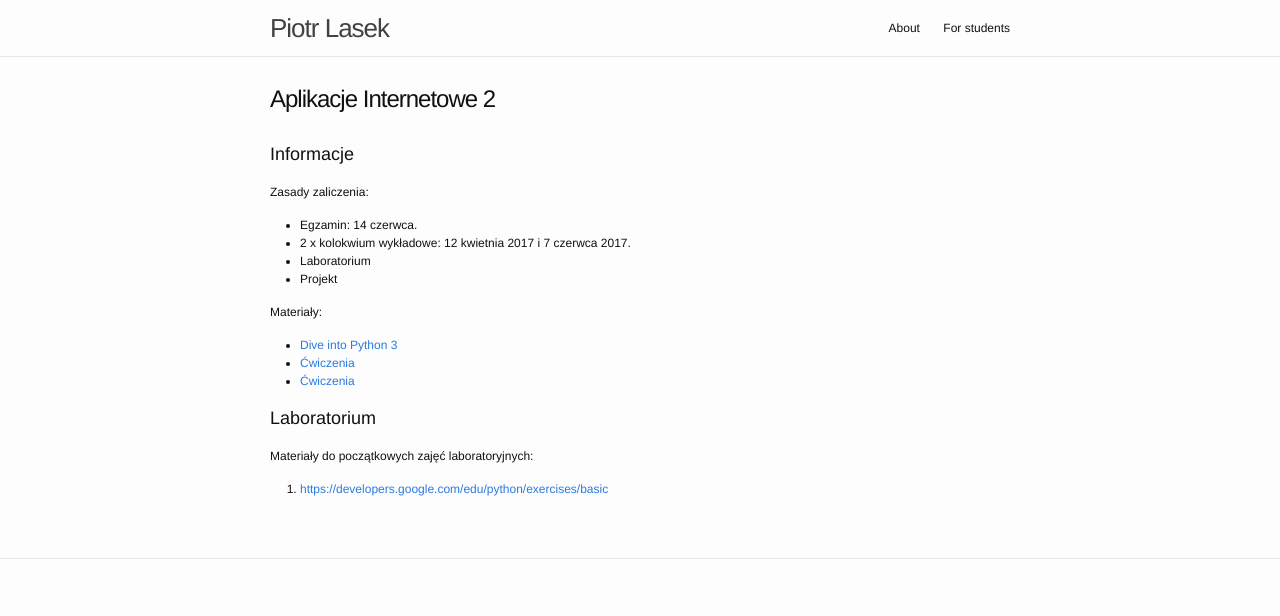
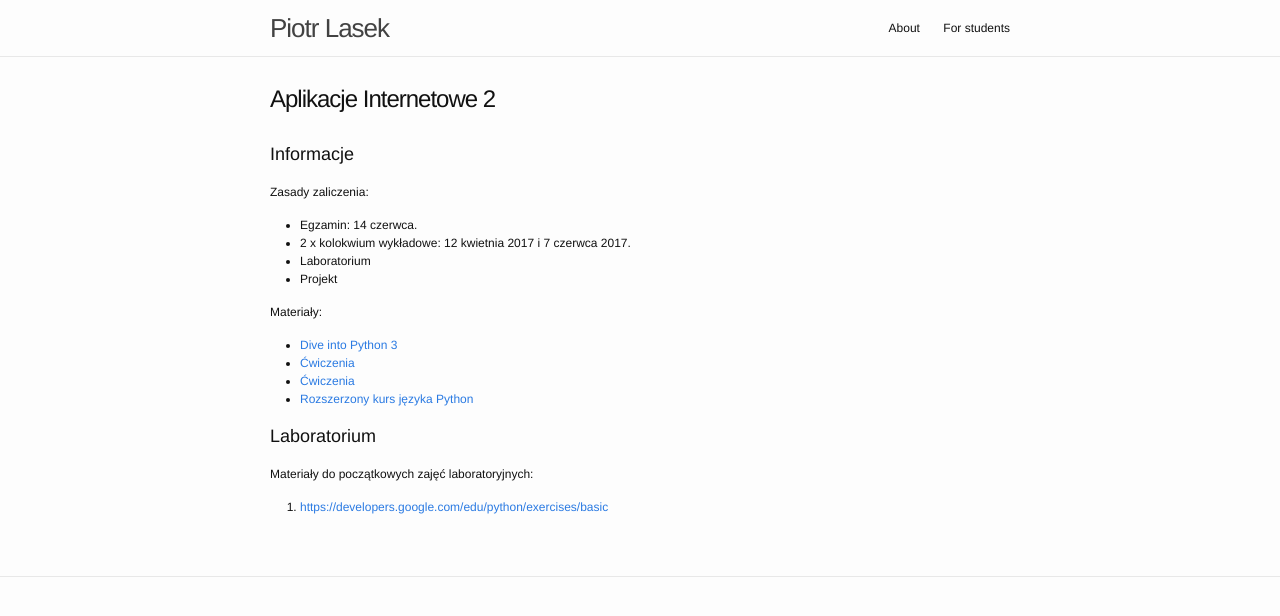
Before and after one commit to piotrlasek/piotrlasek.github.io, a Jekyll site: the page built from for-students/ai22016.md, in a window 1280 px wide. Shown: the top 616 px of the page. Built offline with Jekyll 4.4.1, drawn with Linux system fonts in a browser that asks for light colours.

Commit message:
some changes

```diff
--- a/for-students/ai22016.md
+++ b/for-students/ai22016.md
@@ -17,6 +17,7 @@ Materiały:
 * [Dive into Python 3](http://www.diveintopython3.net)
 * [Ćwiczenia](http://exercism.io/languages/python/exercises)
 * [Ćwiczenia](http://www.ling.gu.se/~lager/python_exercises.html)
+* [Rozszerzony kurs języka Python](https://www.ii.uni.wroc.pl/~marcinm/dyd/python/)
 
 # Laboratorium
 
```
